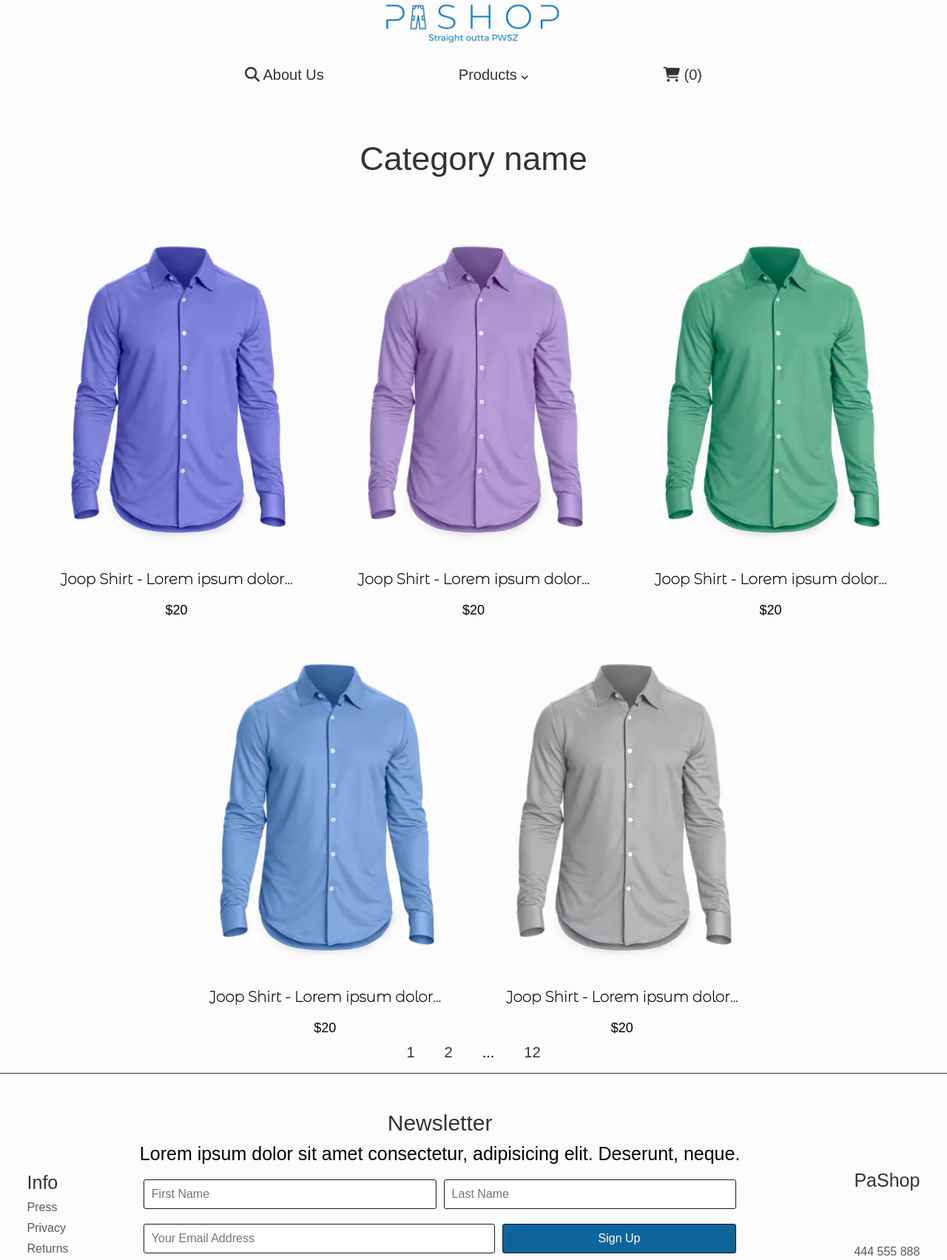
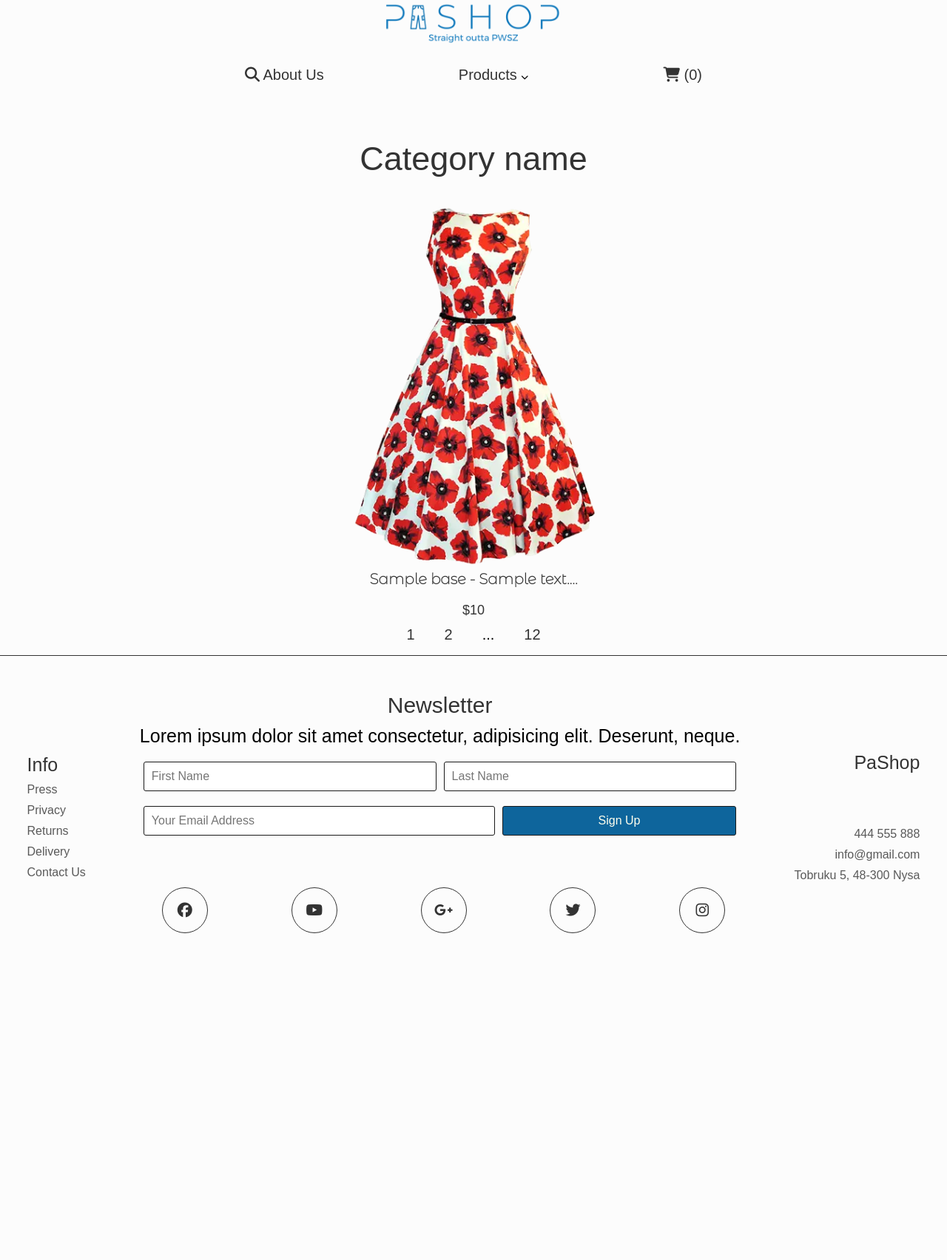
Before and after one commit to PawelDrozdowski/Website-PaShop, a PHP site: page /products_gallery.php in a window 1280 px wide. Shown: the top 1704 px of the page at 74% size. After the commit the page ends 1262 px from the top, so only its background shows below. Run offline with PHP 8.4, Linux system fonts and the light colour scheme; tables that the repository leaves empty or names only in its code hold one stand-in row (values such as "Sample post"); some libraries are stand-ins or nearby versions; some web fonts are replaced.

Commit message:
Added client products browse from DB

```diff
--- a/Project/components/navbar.php
+++ b/Project/components/navbar.php
@@ -9,18 +9,18 @@
         </li>
         <!-- Dropdown -->
         <li class="first-nav-item dropdown-li">
-          <a href="products_gallery.php" class="first-nav-link">
+          <a href="products_gallery.php?category=all" class="first-nav-link">
             Products
           </a>
           <ul class="dropdown">
             <li class="dropdown-item">
-              <a href="products_gallery.php" class="dropdown-link">
+              <a href="products_gallery.php?category=1" class="dropdown-link">
                 Men
               </a>
             </li>
 
             <li class="dropdown-item">
-              <a href="products_gallery.php" class="dropdown-link">
+              <a href="products_gallery.php?category=2" class="dropdown-link">
                 Women
               </a>
             </li>
--- a/Project/products_gallery.php
+++ b/Project/products_gallery.php
@@ -36,55 +36,46 @@ session_start();
       </div>
 
       <div class="products-wrapper">
-        <div class="product">
-          <img src="images/product4.webp" alt="" class="product-img">
-          <h2 class="product-description">
-            Joop Shirt - Lorem ipsum dolor...
-          </h2>
-          <h2 class="product-price">
-            $20
-          </h2>
-        </div>
+      <?php
+        $category = "%";
+        if(isset($_GET['category']) && $_GET['category'] != "all")
+          $category = $_GET['category'];
 
-        <div class="product">
-          <img src="images/product5.webp" alt="" class="product-img">
-          <h2 class="product-description">
-            Joop Shirt - Lorem ipsum dolor...
-          </h2>
-          <h2 class="product-price">
-            $20
-          </h2>
-        </div>
+        $arr = [$category];
+        $server = "localhost";
+        $user = "root";
+        $password = "";
+        try {
+          $conn = new PDO("mysql:host=$server;dbname=pashop",$user, $password);
+          $stmt = $conn->prepare(
+            'SELECT PRODUCT_BASE.id, name, price, description, category
+            FROM PRODUCT_BASE
+            WHERE category LIKE ?'
+          );
 
-        <div class="product">
-          <img src="images/product6.webp" alt="" class="product-img">
-          <h2 class="product-description">
-            Joop Shirt - Lorem ipsum dolor...
-          </h2>
-          <h2 class="product-price">
-            $20
-          </h2>
-        </div>
+          $stmt->execute($arr);
+          while($row = $stmt->fetch()){
+            //print_r($row);
+            $desc = $row['name'] . " - " . substr($row['description'],0,17) . "...";
+            $img = "images/product" . $row['id'] . ".webp";
+            $href = "product.php?id=" . $row['id'];
+            $price = $row['price'];
 
-        <div class="product">
-          <img src="images/product3.webp" alt="" class="product-img">
-          <h2 class="product-description">
-            Joop Shirt - Lorem ipsum dolor...
-          </h2>
-          <h2 class="product-price">
-            $20
-          </h2>
-        </div>
-
-        <div class="product">
-          <img src="images/product7.webp" alt="" class="product-img">
-          <h2 class="product-description">
-            Joop Shirt - Lorem ipsum dolor...
-          </h2>
-          <h2 class="product-price">
-            $20
-          </h2>
-        </div>
+            echo
+              "<a href=\"$href\" class='product'>
+              <img src=\"$img\" alt='' class='product-img'>
+              <h2 class='product-description'>
+                $desc
+              </h2>
+              <h2 class='product-price'>
+                $$price
+              </h2>
+              </a>";
+          }
+        }catch(PDOException $e) {
+          echo "Connection error: " . $e->getMessage();
+        }
+        ?>
       </div>
       <br />
       <!-- Pagination -->
```
Also changed, not shown: Project/index.php (+21 -6 lines), Project/product.php (+42 -16 lines).
